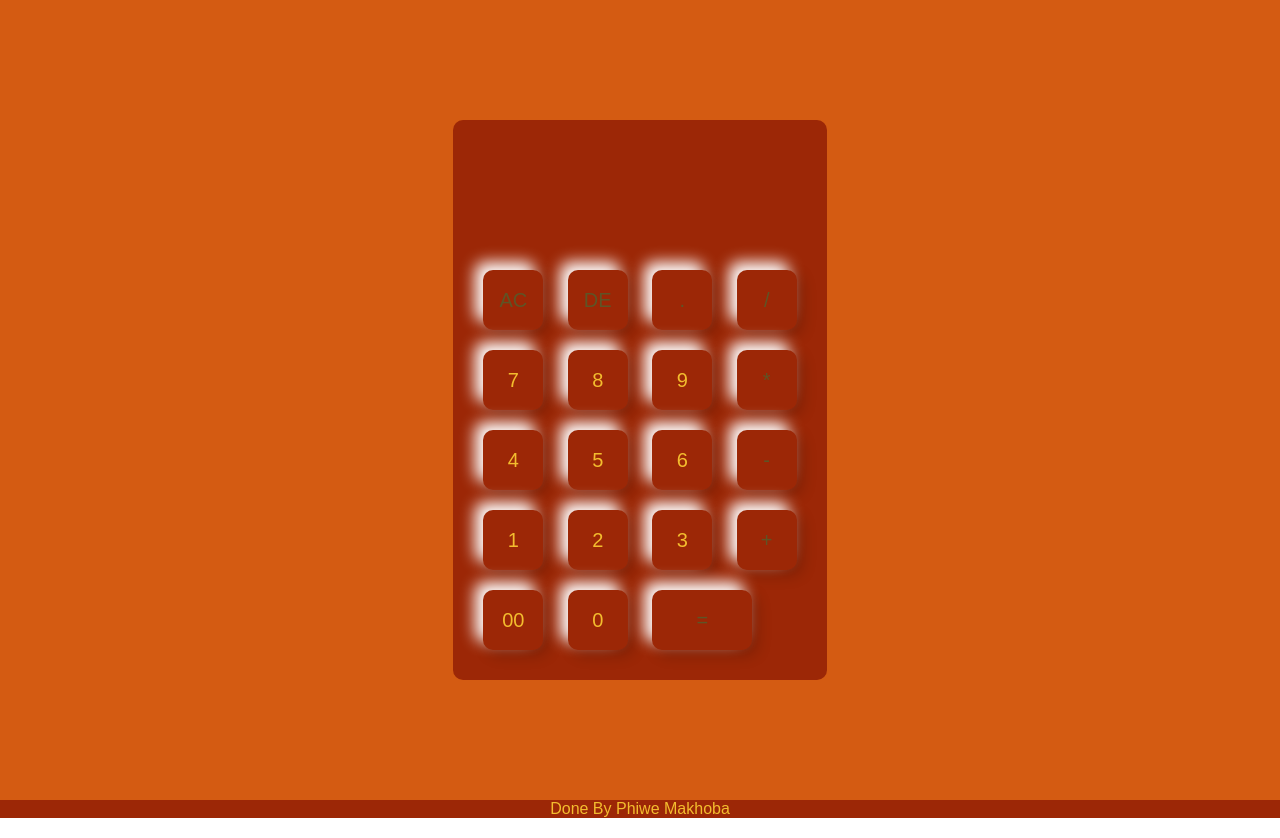
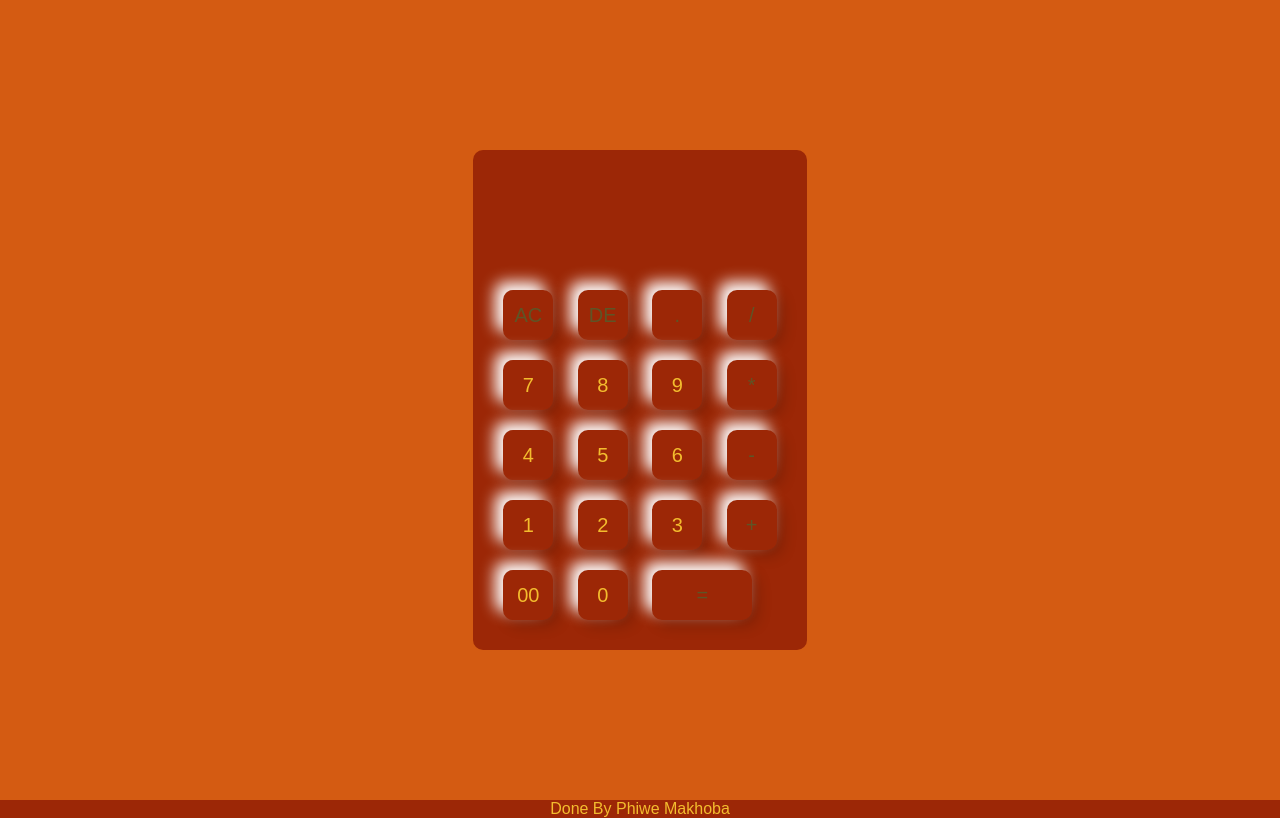
Before and after one commit to PhiweMakhoba/PhiweMakhoba.github.io-calculator-, a plain HTML site: page index.html in a window 1280 px wide. Drawn offline with Linux system fonts and the light colour scheme.

Commit message:
Update styles.css

```diff
--- a/styles.css
+++ b/styles.css
@@ -20,8 +20,8 @@
 .calculator form input{
 	border: 0;
 	outline: 0;
-	width: 60px;
-	height: 60px;
+	width: 50px;
+	height: 50px;
 	border-radius: 10px;
 	box-shadow: -8px -8px 15px rgba(255, 255, 255, 1.0),5px 5px 15px rgba(0, 0, 0, 0.2);
 	background: transparent;
```
